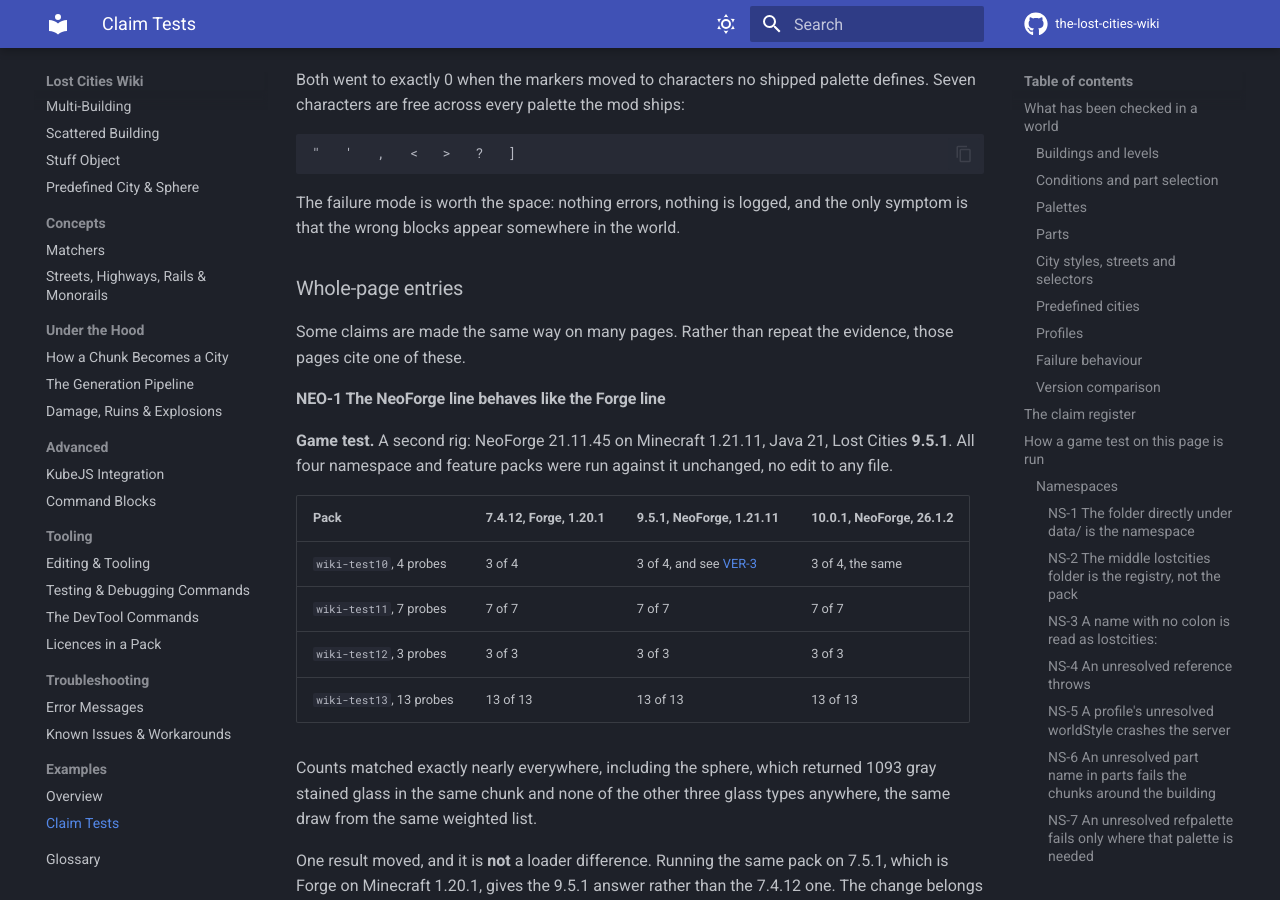
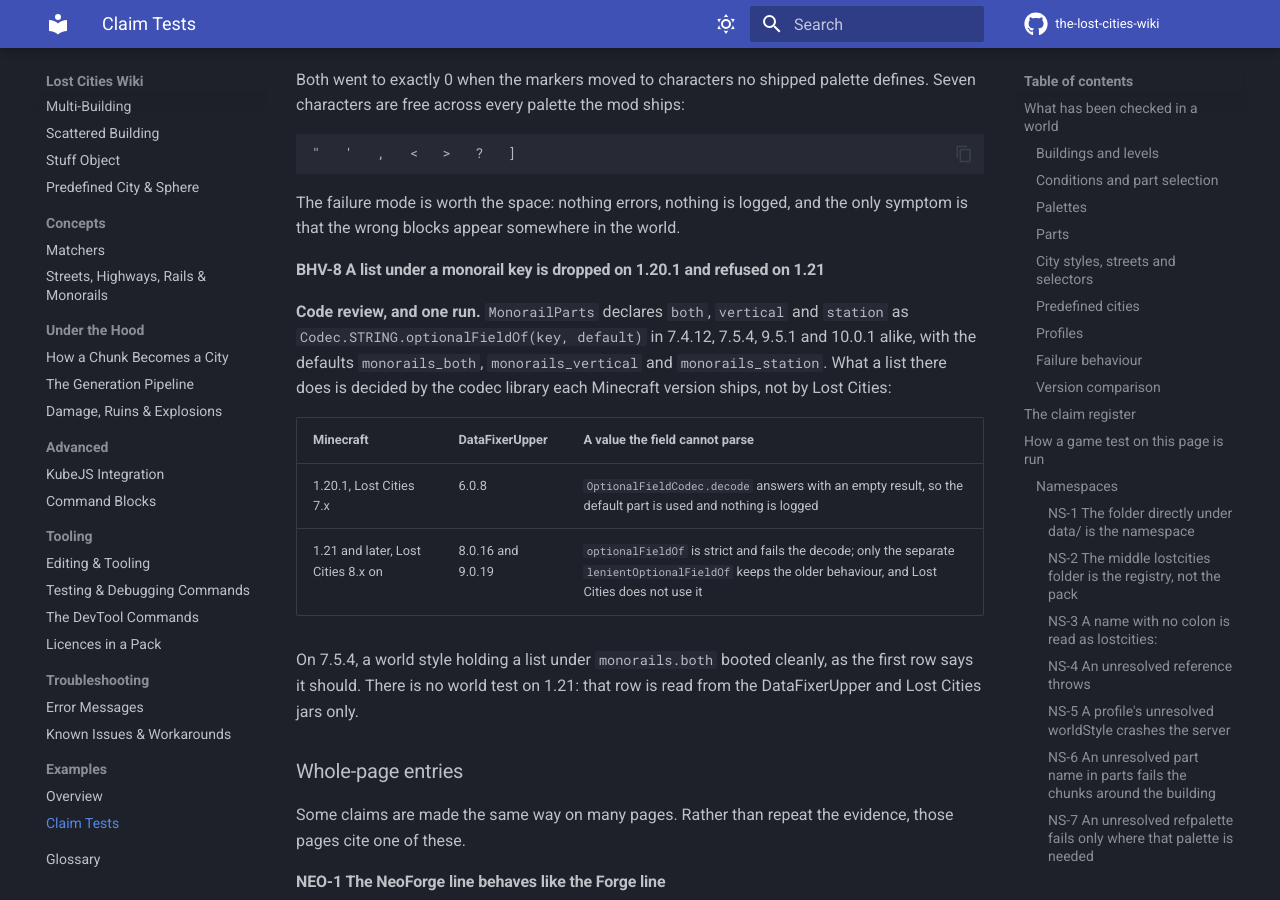
Before and after one commit to RinkyDinkyNooble/the-lost-cities-wiki, an MkDocs documentation site: the page built from docs/examples/claim-tests.md, in a window 1280 px wide and 900 px high, scrolled down 42640 px. Built offline with MkDocs 1.6.1 and Material for MkDocs 9.7.7, drawn with Linux system fonts in a browser that asks for light colours; comment, search, counter and statistics services are not loaded.

Commit message:
Say what a monorail list does per version, and let the coverage gate fail
- A list under a monorail key was called a load error on every version, chipped
  with a general code-review entry. On 1.20.1, the version the wiki is written
  against, DataFixerUpper 6.0.8 reads a bad optional field as absent and Lost
  Cities uses its own default part; from 1.21 the codec is strict and the list
  fails the load. New register entry BHV-8, read from the 7.4.12, 7.5.4, 9.5.1
  and 10.0.1 jars and both DataFixerUpper versions, with one 7.5.4 boot. The
  DevTool page's two lines on the same point now say the same.
- The tutorial said every row must be exactly 16 characters. The mod joins a
  layer's rows and reads the whole, so the layer's total is what must be right;
  16 by 16 is how to keep it right and readable.
- key-coverage.py returned 0 unless --missing was passed, so its CI step could
  not fail. It exits 1 on any gap now, shown by a copy given one undemonstrated
  profile key. It also picks the richest version by codec and profile keys
  together, where a codec-only count picked the first of several tied versions.

All six gates pass by exit code. ai-tell-scan: 42 candidates, as on main.

Co-Authored-By: Claude Opus 5.5 <noreply@anthropic.com>

```diff
--- a/docs/examples/claim-tests.md
+++ b/docs/examples/claim-tests.md
@@ -1652,6 +1652,23 @@ defines. Seven characters are free across every palette the mod ships:
 
 The failure mode is worth the space: nothing errors, nothing is logged, and the
 only symptom is that the wrong blocks appear somewhere in the world.
+
+#### BHV-8 A list under a monorail key is dropped on 1.20.1 and refused on 1.21 { #bhv-8 }
+
+**Code review, and one run.** `MonorailParts` declares `both`, `vertical` and
+`station` as `Codec.STRING.optionalFieldOf(key, default)` in 7.4.12, 7.5.4, 9.5.1
+and 10.0.1 alike, with the defaults `monorails_both`, `monorails_vertical` and
+`monorails_station`. What a list there does is decided by the codec library each
+Minecraft version ships, not by Lost Cities:
+
+| Minecraft | DataFixerUpper | A value the field cannot parse |
+|---|---|---|
+| 1.20.1, Lost Cities 7.x | 6.0.8 | `OptionalFieldCodec.decode` answers with an empty result, so the default part is used and nothing is logged |
+| 1.21 and later, Lost Cities 8.x on | 8.0.16 and 9.0.19 | `optionalFieldOf` is strict and fails the decode; only the separate `lenientOptionalFieldOf` keeps the older behaviour, and Lost Cities does not use it |
+
+On 7.5.4, a world style holding a list under `monorails.both` booted cleanly, as the
+first row says it should. There is no world test on 1.21: that row is read from the
+DataFixerUpper and Lost Cities jars only.
 
 ### Whole-page entries
 
```
Also changed, not shown: docs/concepts/infrastructure-parts.md (+1 -1 lines), docs/examples/key-coverage.py (+14 -4 lines), docs/getting-started/first-city.md (+3 -1 lines), docs/tooling/lcdev.md (+2 -2 lines).
